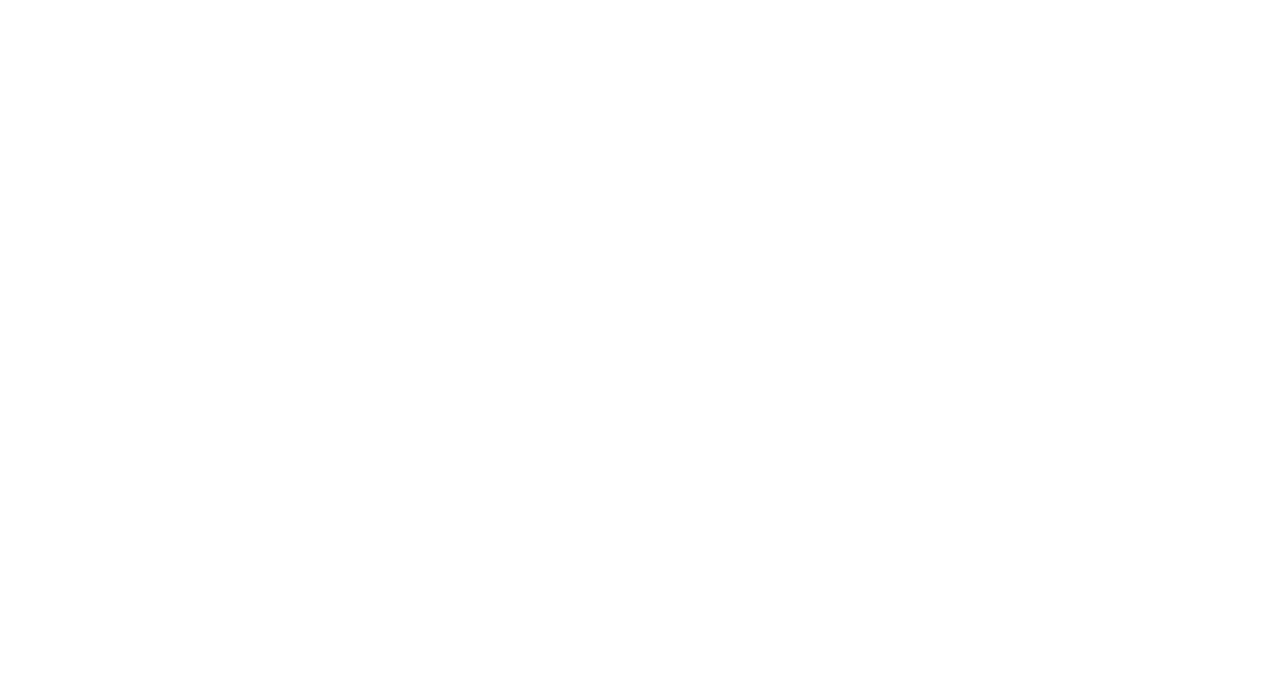
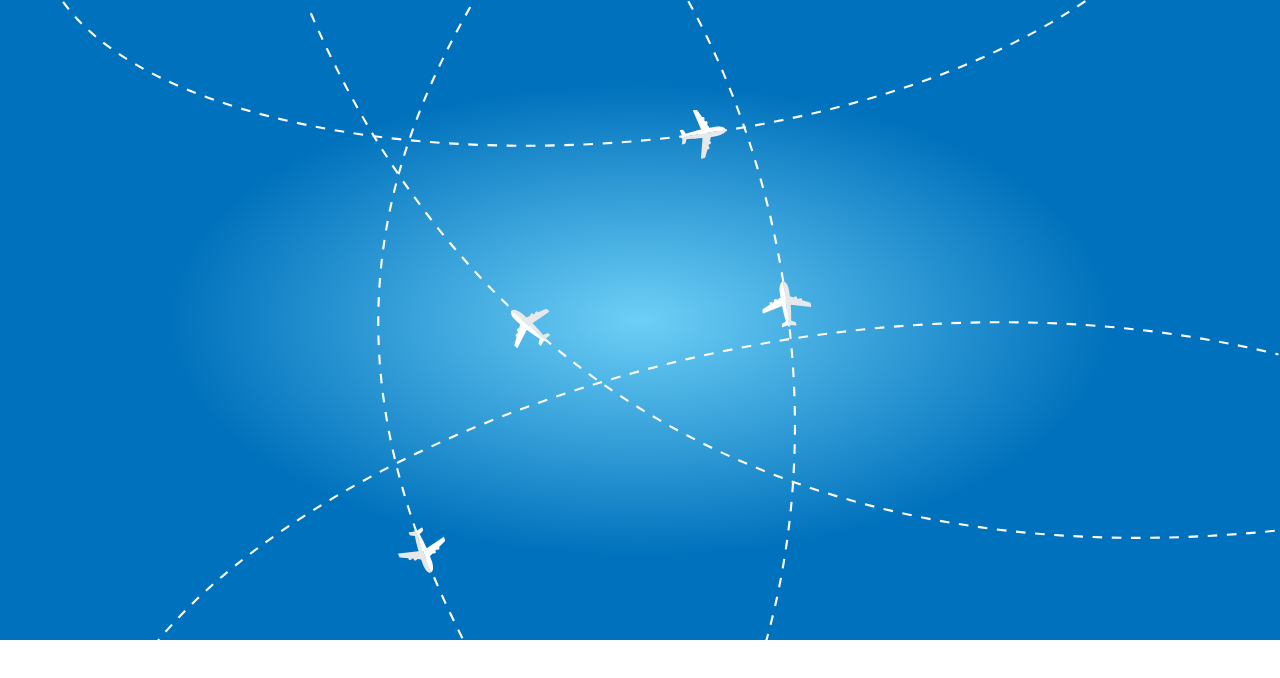
Before and after one commit to john-demmitt/plane-animation, a website: page plane-bg-motion-path/plane-bg.html in a window 1280 px wide. Drawn offline with Linux system fonts and the light colour scheme.

Commit message:
abs points - no work

```diff
--- a/plane-bg-motion-path/css/plane-bg.css
+++ b/plane-bg-motion-path/css/plane-bg.css
@@ -0,0 +1,23 @@
+body {
+    margin: 0;
+    width: 100vw;
+    height: 100vh;
+}
+
+.container {
+    width: 100vw;
+    height: 100vh;
+}
+
+.center {
+    position: absolute;
+    width: 100vw;
+   height: 100vh;
+    top:0;
+    left:0;
+}
+
+svg {
+    display: inline-block;
+    position: absolute;
+}
--- a/plane-bg-motion-path/js/plane-bg.js
+++ b/plane-bg-motion-path/js/plane-bg.js
@@ -0,0 +1,4 @@
+$(function () {
+    var planeA =$("#planeA");
+    TweenMax.to(planeA, 15, {bezier:{type:"cubic", values:[{x:11985, y:3323},  {x:7840, y:2308}, {x:3087, y:4009}, {x:1437, y:6060}], autoRotate:"true"}});
+});
--- a/plane-bg-motion-path/plane-bg.html
+++ b/plane-bg-motion-path/plane-bg.html
@@ -9,58 +9,45 @@
 </head>
 
 <body>
-    <svg id="symbol-defs">
+    <div class="container">
+        <div class="center">
+
+    <svg id="planeBgAnim" preserveAspectRatio:"xMidYMid slice" version="1.1" viewBox="0 0 12000 6000" xmlns="http://www.w3.org/2000/svg">
         <defs>
-            <radialGradient id="e" cx="0" cy="0" r="1" gradientTransform="matrix(795 0 0 795 794.9 795.2)" gradientUnits="userSpaceOnUse">
-                <stop stop-color="#6dcff6" offset="0" />
-                <stop stop-color="#0071bc" offset=".737" />
-                <stop stop-color="#0071bc" offset="1" />
-            </radialGradient>
-            <symbol id="plane">
-                <path id="pRt" d="m460.3 960.4-2.159-29.78c-0.2154-2.975-2.597-6.452-5.292-7.728l-69.1-32.72c0.1793-7.193-0.2775-15.55-1.376-16.64-4.708-4.714-22.54-4.722-27.25-0.0128-0.3307 0.3272-0.5999 1.315-0.8171 2.716l-14.8-7.012c0.2189-7.314-0.2334-16.08-1.359-17.21-4.709-4.711-22.54-4.719-27.25-0.0118-0.371 0.3691-0.6667 1.563-0.8939 3.252l-35.75-16.93a1967 1967 0 0 0 0.5206 -44.09c0.031-64.84-19.88-102.5-44.46-102.5l-0.2039 430.8c4.666 0 9.167-6.112 13.4-17.1l50.43 10.86c2.894 0.7257 5.084-1.114 4.868-4.089l-2.161-21.64c-0.217-2.974-2.598-6.452-5.294-7.729l-37.25-17.49c7.315-37.29 13.18-89.62 16.77-147.2l184.6 46.3c2.894 0.7243 5.083-1.115 4.867-4.089"
-                    style="fill:#e7e8e9" />
-                <path id="pLt" d="m0.0148 960.1 2.188-29.77c0.2179-2.974 2.603-6.45 5.299-7.722l69.13-32.66c-0.1711-7.193 0.2926-15.55 1.391-16.64 4.714-4.708 22.55-4.7 27.25 0.0131 0.3265 0.3277 0.5986 1.316 0.8124 2.716l14.81-6.996c-0.2105-7.315 0.2506-16.08 1.378-17.21 4.713-4.707 22.54-4.699 27.25 0.0128 0.3694 0.3697 0.6653 1.565 0.8897 3.252l35.77-16.9a1988 1988 0 0 1 -0.4789 -44.09c0.0326-64.84 19.98-102.4 44.55-102.4l-0.2042 430.8c-4.667 0-9.16-6.12-13.38-17.11l-50.44 10.82c-2.894 0.7223-5.08-1.12-4.862-4.093l2.183-21.64c0.2181-2.975 2.602-6.45 5.3-7.726l37.27-17.46c-7.279-37.3-13.1-89.63-16.63-147.2l-184.6 46.12c-2.894 0.721-5.081-1.12-4.864-4.094"
-                    style="fill:#ffffff" />
-            </symbol>
-            <symbol id="BG" d="m0 1590h1590v-1590h-1590z" style="fill:url(#e)" />
-            <symbol id="pathA" d="m942.5-2.44c301.8 593 364.1 1064 201.3 1585" style="fill:none;stroke-dasharray:47.69795723, 47.69795723000000000;stroke-width:3.975;stroke:#ffffff"
-            />
-            <symbol id="pathB" d="m0.29 1278c491.8-299.4 1030-461.9 1591-430.1" style="fill:none;stroke-dasharray:47.69795723, 47.69795723000000000;stroke-width:3.975;stroke:#ffffff"
-            />
-            <symbol id="pathC" d="m390 1582c-356.7-628.8-216.8-1117 25.7-1576" style="fill:none;stroke-dasharray:47.69795723, 47.69795723000000000;stroke-width:3.975;stroke:#ffffff"
-            />
-            <symbol id="pathD" d="m-8.275 6.304c346.1 727.9 854.6 1193 1589 1293" style="fill:none;stroke-dasharray:47.69795723, 47.69795723000000000;stroke-width:3.975;stroke:#ffffff"
-            />
-            <symbol id="pathE" d="m-1.325 158.7c226.8 171.2 1076 249.6 1588-128.5" style="fill:none;stroke-dasharray:47.69795723, 47.69795723000000000;stroke-width:3.736;stroke:#ffffff"
-            />
-            <symbol id="pathAA" d="m885.3-87.49c221.7 358.7 537.8 1063 195.7 1804l-238.6 226.7-553.6 83.52-646.7-448.6-54.88-902-9.545-715.9 331.7-157.5 520.2-150.3z"
-                style="fill:none;stroke-width:1px;stroke:#000000" />
-            <symbol id="pathBB" d="m0.29 1278c491.8-299.4 1030-461.9 1591-430.1l331.9 0.01 286.3 582.2-231.5 460.5-1463 415.2-887.7-183.7-334.1-388.9z"
-                style="fill:none;stroke-width:1.575;stroke:#000000" />
-            <symbol id="pathCC" d="m570.3-99.42 1148 13.5-1.059 1769-1261 2.386-65.73-103.4c-353.7-643.8-223.7-1083 25.7-1576z" style="fill:none;stroke-width:1px;stroke:#000000"
-            />
-            <symbol id="pathDD" d="m-8.275 6.304c346.1 727.9 854.6 1193 1589 1293 171.2 8.9 355.3 52.54 509.6 16.28l522.6-811.3-775.5-1021-2159-19.09z"
-                style="fill:none;stroke-dasharray:47.69795723, 47.69795723000000000;stroke-width:3.975;stroke:#ff0000" />
-            <symbol id="pathEE" d="m-1.325 158.7c226.8 171.2 1076 249.6 1588-128.5 182.4-127.3 293.1-320.7 393.9-523.3l-1370 2.386-999.8 229.1c-19.49 11.69 320.4 402.4 387.6 420.4z"
-                style="fill:none;stroke-dasharray:47.69795723, 47.69795723000000000;stroke-width:3.736;stroke:#00ff00" />
+         <radialGradient id="radialGradient30" cx="0" cy="0" r="1" gradientTransform="matrix(6e3 0 0 3e3 6e3 3e3)" gradientUnits="userSpaceOnUse">
+          <stop stop-color="#6dcff6" offset="0"/>
+          <stop stop-color="#0071bc" offset=".737"/>
+          <stop stop-color="#0071bc" offset="1"/>
+         </radialGradient>
         </defs>
-    </svg>
-    <div class="container">
-        <div class="card">
-            <svg id="bgAnim" viewBox="0 0 2590 2590" preserveAspectRatio="xMidYMid slice">
-                <use class="BG" xlink:href="#BG"></use>
-            <use class="pathA" xlink:href="#pathA"></use>
-            <use class="pathB" xlink:href="#pathB"></use>
-            <use class="pathC" xlink:href="#pathC"></use>
-            <use class="pathD" xlink:href="#pathD"></use>
-            <use class="pathE" xlink:href="#pathE"></use>
-            <use class="planeA" xlink:href="#planeA"></use>
-            <use class="planeB" xlink:href="#planeB"></use>
-            <use class="planeC" xlink:href="#planeC"></use>
-            <use class="planeD" xlink:href="#planeD"></use>
-            <use class="planeE" xlink:href="#planeE"></use>
+        <path id="bg" d="m0 6e3h1.2e4v-6e3h-1.2e4z" style="fill:url(#radialGradient30)"/>
+        <path id="pathA" d="M 1436.7081,6060.102 C 3087.1266,4009.0724 7840.088,2307.7314 11985.802,3322.9318"  style="fill:none;stroke-dasharray:90;stroke-miterlimit:10;stroke-width:20;stroke:#ffffff"/>
+        <path id="pathB" d="m5960-741c1380 1779 2100 5125 839.8 7775" style="fill:none;stroke-dasharray:90;stroke-miterlimit:10;stroke-width:20;stroke:#ffffff"/>
+        <path id="pathC" d="m591.4 17.68c1253 1743 7018 1896 9756-128.7" style="fill:none;stroke-dasharray:90;stroke-miterlimit:10;stroke-width:20;stroke:#ffffff"/>
+        <path id="pathD" d="m2914 124c1649 3817 5022 5272 9085 4847" style="fill:none;stroke-dasharray:90;stroke-miterlimit:10;stroke-width:20;stroke:#ffffff"/>
+        <path id="pathE" d="m4789-546c-1288 1930-1888 4008-238.8 6930" style="fill:none;stroke-dasharray:90;stroke-miterlimit:10;stroke-width:20;stroke:#ffffff"/>
+        <g id="planeA">
+                <path id="planeA-r" style="fill:#e7e8e9" d="M 4714.8597,3654 4687.9094,3666.8381 C 4685.217,3668.122 4682.843,3671.6038 4682.6367,3674.5798 L 4677.293,3750.8623 C 4670.528,3753.3109 4662.9165,3756.7778 4662.2948,3758.1991 4659.6152,3764.2996 4666.0961,3780.9134 4672.1969,3783.5836 4672.6204,3783.7727 4673.6394,3783.6656 4675.0234,3783.3568 L 4673.8791,3799.6945 C 4666.9859,3802.1532 4658.9787,3805.7638 4658.3428,3807.2235 4655.6672,3813.3241 4662.1481,3829.9379 4668.2462,3832.6081 4668.7252,3832.8199 4669.9455,3832.6601 4671.5986,3832.258 L 4668.8369,3871.7242 C 4655.0289,3876.7586 4641.2301,3881.9574 4627.5751,3887.2796 4567.1641,3910.8358 4539.3653,3943.0733 4548.3013,3965.9667 L 4949.7388,3809.4716 C 4948.0433,3805.1246 4940.7103,3803.155 4928.9382,3803.2096 L 4920.7099,3752.2837 C 4920.3328,3749.3254 4917.8215,3747.9542 4915.1305,3749.2367 L 4895.7617,3759.1248 C 4893.072,3760.4087 4890.6979,3763.8918 4890.489,3766.8664 L 4887.7482,3807.9337 C 4850.3431,3814.6871 4799.4731,3828.26 4744.5033,3845.854 L 4720.4759,3657.0665 C 4720.0989,3654.1083 4717.5889,3652.737 4714.8965,3654.0209"  />
+                <path id="planeA-l" style="fill:#ffffff;stroke-width:1.33339953" d="M 4882.8597,4083 4854.3278,4091.7953 C 4851.4786,4092.6726 4847.3726,4091.7173 4845.2073,4089.6687 L 4789.6333,4037.1567 C 4782.9936,4039.9338 4775.043,4042.5414 4773.6178,4041.917 4767.5172,4039.2387 4761.0362,4022.629 4763.7144,4016.5324 4763.8995,4016.1088 4764.7228,4015.4967 4765.9499,4014.7865 L 4754.0425,4003.5338 C 4747.3062,4006.3926 4738.9664,4009.1534 4737.5149,4008.5123 4731.4156,4005.8354 4724.9359,3989.2243 4727.6128,3983.1277 4727.8219,3982.65 4728.8276,3981.941 4730.3203,3981.116 L 4701.5619,3953.9492 C 4687.9923,3959.5937 4674.3192,3965.1103 4660.6641,3970.4339 4600.2531,3993.9901 4557.9713,3989.1001 4549.0355,3966.196 L 4950.473,3809.7009 C 4952.1685,3814.0479 4948.1062,3820.46 4939.4062,3828.3965 L 4967.8292,3871.4406 C 4969.5555,3873.8744 4968.6343,3876.5795 4965.7852,3877.458 L 4944.8349,3883.2992 C 4941.9857,3884.1778 4937.8797,3883.2212 4935.7104,3881.1725 L 4905.8877,3852.8059 C 4873.7916,3873.1607 4827.1634,3897.6146 4774.8182,3921.8618 L 4884.9523,4077.0118 C 4886.6761,4079.4442 4885.7575,4082.152 4882.9083,4083.0319" />
+              </g>
+        <g id="planeB">
+         <path id="planeB-r" d="m7606 2873-6.248-29.2c-0.624-2.918-3.462-6.033-6.308-6.925l-72.97-22.88c-0.8152-7.15-2.42-15.37-3.66-16.3-5.314-4.02-22.98-1.566-26.99 3.749-0.2824 0.3698-0.4127 1.386-0.4346 2.803l-15.63-4.902c-0.7926-7.276-2.45-15.9-3.721-16.86-5.314-4.017-22.98-1.564-27 3.749-0.3166 0.4168-0.4447 1.64-0.4367 3.344l-37.75-11.84c-1.695-14.6-3.552-29.23-5.569-43.75-8.923-64.23-33.83-98.75-58.18-95.37l59.25 426.8c4.622-0.6414 8.237-7.32 10.91-18.78l51.45 3.803c2.966 0.3196 4.882-1.806 4.258-4.722l-5.128-21.14c-0.6255-2.916-3.464-6.033-6.311-6.926l-39.32-12.19c2.099-37.95 0.6912-90.59-3.692-148.2l189.2 20.38c2.966 0.3182 4.881-1.806 4.257-4.722" style="fill:#e7e8e9"/>
+         <path id="planeB-l" d="m7150 2936-1.942-29.8c-0.1946-2.976 1.688-6.748 4.183-8.38l63.98-41.89c-1.162-7.102-1.856-15.45-0.9195-16.67 4.02-5.314 21.68-7.768 27-3.748 0.3686 0.2796 0.7746 1.221 1.18 2.578l13.71-8.974c-1.218-7.217-1.972-15.96-1.01-17.24 4.019-5.313 21.68-7.766 26.99-3.749 0.4169 0.3153 0.8749 1.458 1.33 3.099l33.1-21.68c-2.346-14.52-4.543-29.09-6.56-43.61-8.923-64.23 5.651-104.2 30-107.6l59.25 426.8c-4.624 0.6413-9.919-4.798-15.61-15.1l-48.48 17.68c-2.768 1.115-5.186-0.408-5.381-3.384l-0.8241-21.73c-0.1945-2.977 1.688-6.748 4.183-8.384l34.5-22.43c-12.35-35.95-25.34-86.98-36.79-143.5l-176.5 71.17c-2.768 1.114-5.188-0.4081-5.384-3.384" style="fill:#ffffff"/>
+        </g>
+        <g id="planeC">
+         <path id="pathC-r" d="m6576 1488 29.01-7.064c2.897-0.7052 5.934-3.631 6.746-6.5l20.83-73.59c7.128-1.015 15.29-2.85 16.19-4.115 3.869-5.426 0.9244-23.02-4.502-26.88-0.3797-0.2701-1.399-0.3729-2.817-0.3553l4.463-15.77c7.253-0.9973 15.84-2.896 16.75-4.195 3.866-5.427 0.9204-23.02-4.503-26.88-0.4251-0.3031-1.653-0.3974-3.356-0.3412l10.78-38.08c14.55-2.106 29.13-4.372 43.58-6.795 63.97-10.72 97.78-36.59 93.72-60.83l-425.1 71.18c0.7705 4.603 7.548 8.03 19.09 10.38l-2.363 51.55c-0.2337 2.975 1.944 4.83 4.84 4.124l20.99-5.719c2.899-0.7063 5.936-3.632 6.75-6.502l11.08-39.64c38 1.035 90.59-1.852 148-7.847l-15.09 189.7c-0.2349 2.973 1.943 4.83 4.84 4.124" style="fill:#e7e8e9"/>
+         <path id="planeC-l"  d="m6500 1034 29.73-2.776c2.971-0.2769 6.796 1.498 8.497 3.949l43.68 62.79c7.068-1.363 15.39-2.287 16.66-1.386 5.426 3.87 8.372 21.47 4.504 26.88-0.2698 0.3771-1.199 0.8072-2.545 1.253l9.355 13.45c7.18-1.42 15.91-2.418 17.21-1.493 5.422 3.869 8.368 21.47 4.502 26.88-0.3031 0.4251-1.433 0.9132-3.061 1.417l22.59 32.49c14.44-2.752 28.96-5.357 43.42-7.785 63.97-10.72 104.4 2.732 108.4 26.98l-425.1 71.18c-0.7715-4.604 4.52-10.05 14.66-16.04l-19.03-47.97c-1.192-2.735 0.2619-5.198 3.234-5.474l21.71-1.435c2.972-0.2754 6.795 1.501 8.5 3.95l23.39 33.88c35.59-13.37 86.26-27.77 142.4-40.8l-76.1-174.5c-1.192-2.735 0.2619-5.198 3.232-5.475" style="fill:#ffffff"/>
+        </g>
+        <g id="planeD">
+         <path id="planeD-r" d="m5149 2916-23.83-18c-2.381-1.797-6.566-2.3-9.302-1.112l-70.18 30.41c-5.293-4.878-11.88-10.04-13.43-9.938-6.652 0.4355-18.41 13.85-17.98 20.49 0.027 0.463 0.5919 1.319 1.505 2.404l-15.03 6.516c-5.359-4.986-12.25-10.43-13.85-10.32-6.65 0.4367-18.41 13.85-17.98 20.49 0.034 0.5213 0.7362 1.532 1.856 2.816l-36.31 15.74c-10.84-9.941-21.81-19.79-32.83-29.46-48.76-42.77-90.18-52.59-106.4-34.1l324 284.2c3.077-3.51 1.446-10.93-4.028-21.36l41.42-30.78c2.452-1.699 2.512-4.561 0.1311-6.358l-17.7-12.64c-2.381-1.798-6.567-2.3-9.305-1.114l-37.72 16.5c-23.23-30.09-58.73-69-99.68-109.7l156.5-108.3c2.454-1.698 2.514-4.556 0.1327-6.356" style="fill:#e7e8e9"/>
+         <path id="planeD-l" d="m4846 3262-20.96-21.27c-2.092-2.125-3.135-6.213-2.316-9.076l21-73.54c-5.524-4.614-11.5-10.47-11.6-12.02-0.4342-6.652 11.33-20.06 17.98-20.49 0.4612-0.031 1.384 0.416 2.581 1.178l4.501-15.76c-5.643-4.664-11.94-10.79-12.04-12.39-0.4337-6.648 11.33-20.06 17.98-20.49 0.521-0.035 1.612 0.5304 3.034 1.475l10.87-38.06c-11.27-9.446-22.47-19.04-33.49-28.71-48.76-42.77-63.9-82.56-47.69-101.1l324 284.2c-3.078 3.51-10.64 2.858-21.7-1.209l-25.12 45.08c-1.366 2.655-4.193 3.082-6.286 0.9579l-14.84-15.9c-2.093-2.125-3.136-6.21-2.316-9.08l11.44-39.55c-32.86-19.11-76.07-49.24-121.7-84.53l-87.02 169.3c-1.364 2.653-4.193 3.085-6.287 0.9607" style="fill:#ffffff"/>
+        </g>
+        <g id="planeE">
+         <path id="planeE-r" d="m3732 5194 12.21 27.24c1.22 2.723 4.648 5.176 7.618 5.45l76.12 7.107c2.292 6.817 5.579 14.51 6.987 15.16 6.034 2.82 22.79-3.275 25.6-9.308 0.2001-0.4214 0.114-1.444-0.1625-2.834l16.31 1.521c2.298 6.947 5.722 15.03 7.166 15.7 6.035 2.814 22.79-3.276 25.6-9.312 0.2223-0.4753 0.092-1.697-0.2743-3.36l39.38 3.676c4.713 13.92 9.588 27.84 14.6 41.6 22.16 60.92 53.73 89.45 76.82 81.06l-147.2-404.9c-4.383 1.591-6.521 8.874-6.738 20.64l-51.1 7.046c-2.966 0.3052-4.397 2.787-3.176 5.508l9.435 19.59c1.221 2.721 4.647 5.176 7.618 5.452l40.98 3.689c5.885 37.53 18.27 88.7 34.59 144.1l-189.2 19.65c-2.967 0.3091-4.395 2.786-3.174 5.507" style="fill:#e7e8e9;"/>
+         <path id="planeE-l" d="m4164 5036 8.131 28.73c0.8109 2.867-0.2387 6.95-2.338 9.069l-53.77 54.34c2.622 6.699 5.044 14.71 4.389 16.11-2.819 6.034-19.58 12.13-25.61 9.31-0.4175-0.1959-1.012-1.036-1.693-2.276l-11.52 11.64c2.701 6.801 5.267 15.2 4.592 16.64-2.819 6.036-19.58 12.13-25.6 9.311-0.4726-0.2195-1.156-1.243-1.946-2.751l-27.83 28.12c5.33 13.69 10.53 27.49 15.53 41.27 22.16 60.92 16.28 103.1-6.819 111.5l-147.2-404.9c4.384-1.597 10.7 2.614 18.42 11.49l43.69-27.43c2.473-1.669 5.154-0.6849 5.966 2.184l5.355 21.07c0.8108 2.869-0.2399 6.948-2.339 9.07l-29.04 29.15c19.6 32.55 42.97 79.72 65.99 132.6l157.7-106.5c2.47-1.666 5.156-0.6876 5.969 2.182" style="fill:#ffffff"/>
+        </g>
+       </svg>
 
-</svg>
 
 
 
@@ -69,6 +56,10 @@
 
         </div>
     </div>
+    <script src="js/jquery.js"></script>
+    <script src="js/TweenMax.js"></script>
+    <script src="js/TimelineMax.js"></script>
+
     <script src="js/plane-bg.js"></script>
 </body>
 
```
Also changed, not shown: planeBgAnim.svg (added), planeBgAnimAbs.svg (added).
